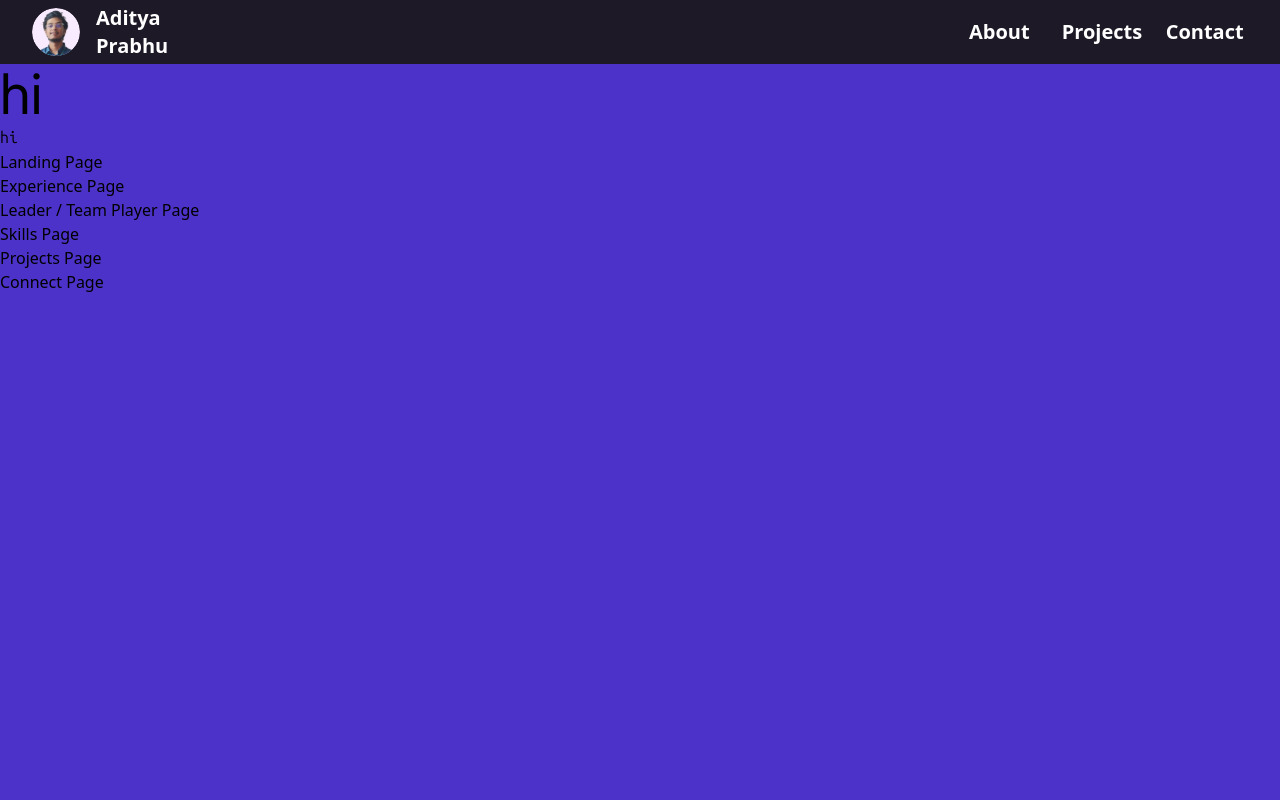
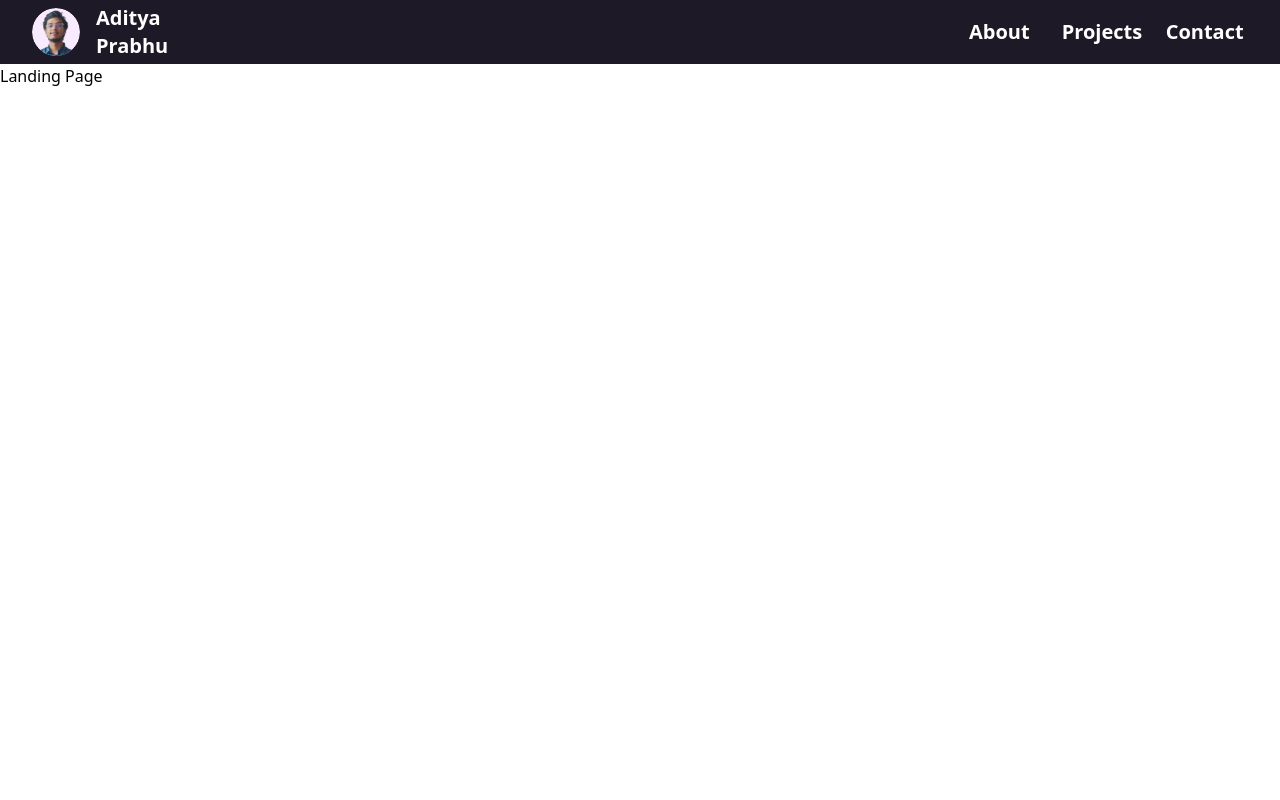
Before and after one commit to poseidon0z/Portfolio-v2, a React (Vite) app: page / in a window 1280 px wide. Shown: the top 800 px of the page. Built offline with nearby package versions, Linux system fonts and the light colour scheme.

Commit message:
removed extra items, made navbar stick to top

```diff
--- a/src/App.tsx
+++ b/src/App.tsx
@@ -10,8 +10,6 @@ function App() {
   return (
     <>
       <Navbar />
-      <h1 className="font-body text-heading-1">hi</h1>
-      <h1 className="font-heading">hi</h1>
       <Landing />
       <Experience />
       <LeaderTeamPlayer />
--- a/src/components/Navbar.tsx
+++ b/src/components/Navbar.tsx
@@ -12,7 +12,7 @@ const Navbar: React.FC = () => {
     "relative after:content-[''] after:absolute after:w-full after:h-[2px] after:bg-white after:-bottom-1 after:left-0 after:origin-center after:scale-x-0 after:transition-transform after:duration-300 after:ease-out group-hover:after:scale-x-100";
 
   return (
-    <div className="bg-blackish grid grid-cols-12 gap-4 h-16 px-8 text-white">
+    <div className="bg-blackish grid grid-cols-12 gap-4 h-16 px-8 text-white sticky top-0">
       {/* Left side name and img */}
       <div className="col-span-2 flex items-center">
         <img src={favicon} className="h-12 w-12 mr-4" alt="Site favicon"></img>
--- a/src/index.css
+++ b/src/index.css
@@ -62,7 +62,3 @@
   src: url("./assets/Fonts/Ubuntu_Sans_Mono/UbuntuSansMono-VariableFont_wght.ttf")
     format("truetype");
 }
-
-body {
-  background: #4c32c9;
-}
--- a/src/pages/Landing.tsx
+++ b/src/pages/Landing.tsx
@@ -2,7 +2,7 @@ import React from "react";
 
 const Landing: React.FC = () => {
   return (
-    <div>
+    <div className="h-screen">
       <h1>Landing Page</h1>
     </div>
   );
```
